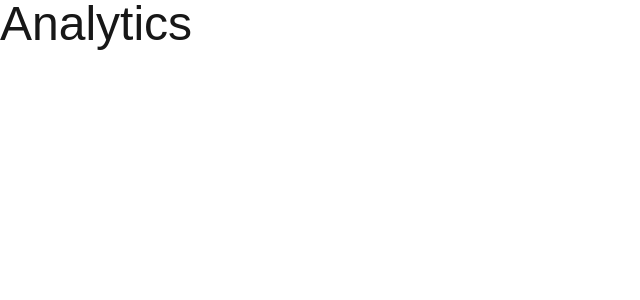
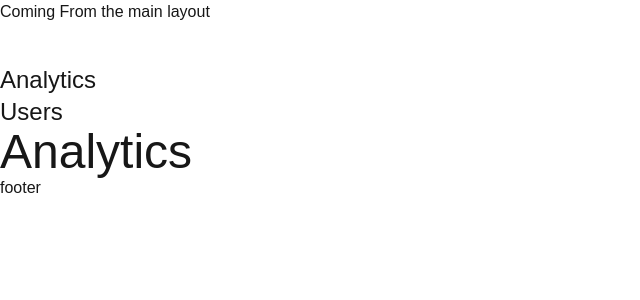
Before and after one commit to asratulhasannahid/dev-event, a Next.js app: page /dashboard/analytics in a window 1280 px wide. Shown: the top 300 px of the page, without its empty margins (0-640 px from the left). Built offline with nearby package versions, Linux system fonts and the light colour scheme.

Commit message:
multiple layout and header footer setup space

```diff
--- /dev/null
+++ b/app/dashboard/layout.tsx
@@ -0,0 +1,20 @@
+import Link from "next/link";
+
+const layout = ({ children }: { children: React.ReactNode }) => {
+  return (
+    <div>
+      <ul className="mt-10">
+        <li className="text-2xl">
+          <Link href="/dashboard/analytics">Analytics</Link>
+        </li>
+        <li className="text-2xl">
+          <Link href="/dashboard/users">Users</Link>
+        </li>
+      </ul>
+      {children}
+      footer
+    </div>
+  );
+};
+
+export default layout;
--- a/app/layout.tsx
+++ b/app/layout.tsx
@@ -27,6 +27,7 @@ export default function RootLayout({
       <body
         className={`${geistSans.variable} ${geistMono.variable} antialiased`}
       >
+        Coming From the main layout
         {children}
       </body>
     </html>
```
